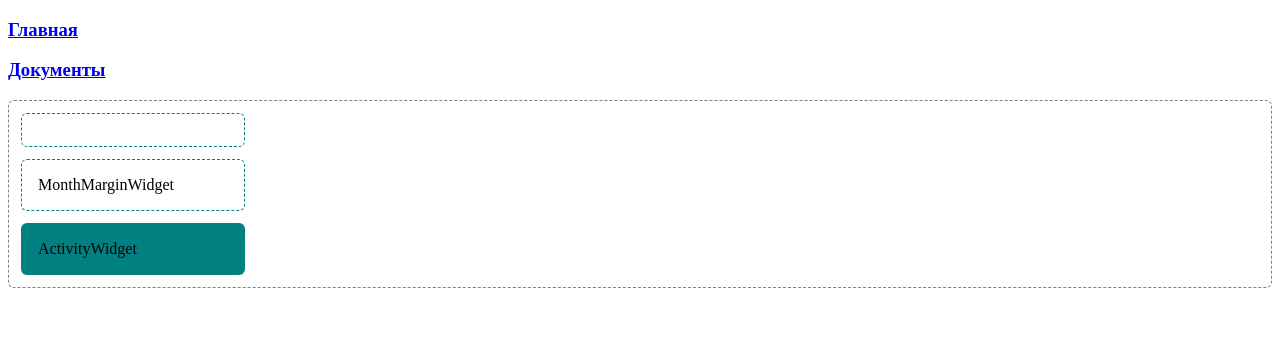
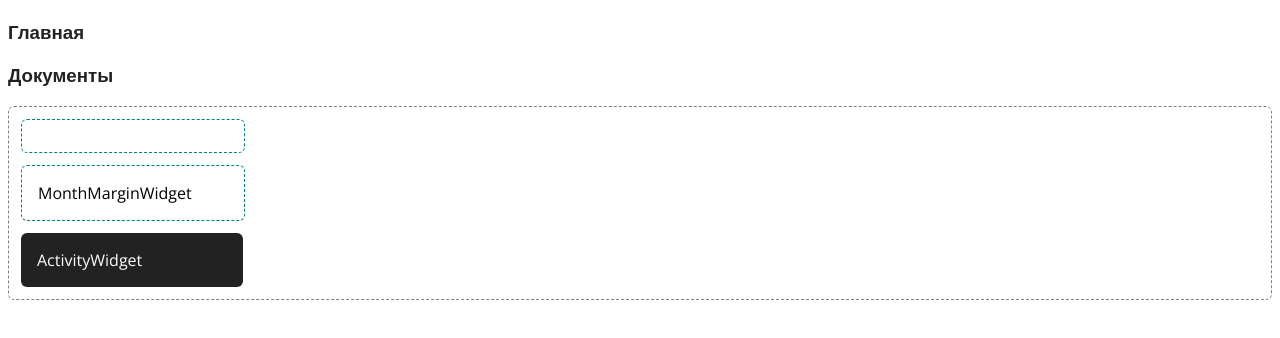
Before and after one commit to romyi/a-channel-front, a React (Vite) app: page / in a window 1280 px wide. Shown: the top 338 px of the page. Built offline with nearby package versions, Linux system fonts and the light colour scheme.

Commit message:
font and structure

```diff
--- a/index.html
+++ b/index.html
@@ -5,6 +5,9 @@
     <link rel="icon" type="image/svg+xml" href="/vite.svg" />
     <meta name="viewport" content="width=device-width, initial-scale=1.0" />
     <title>Vite + React</title>
+    <link rel="preconnect" href="https://fonts.googleapis.com">
+    <link rel="preconnect" href="https://fonts.gstatic.com" crossorigin>
+    <link href="https://fonts.googleapis.com/css2?family=Open+Sans&display=swap" rel="stylesheet">
   </head>
   <body>
     <div id="root"></div>
--- /dev/null
+++ b/src/App.css
@@ -0,0 +1,5 @@
+@import url('https://fonts.googleapis.com/css2?family=Open+Sans&display=swap');
+
+* {
+    font-family: 'Open Sans', sans-serif;
+}
--- a/src/App.jsx
+++ b/src/App.jsx
@@ -5,6 +5,8 @@ import { ReactQueryDevtools } from '@tanstack/react-query-devtools'
 
 import CoreNavigation from './Core/CoreNavigation';
 import CoreRouter from './Core/CoreRouter';
+
+import './App.css'
 
 
 function App() {
--- a/src/Blocks/Announcement/Announcement.jsx
+++ b/src/Blocks/Announcement/Announcement.jsx
@@ -7,7 +7,7 @@ const Announcement = ({interfaces}) => {
   const {data} = usePayoutQuery(enablePayoutImpl);
   if (data) return (
     <DashedCont>
-      your last payout had amount of {data.at(-1).amount}
+      приветик, я закреплен вверху экрана вне зависимости от странички, последний payout был {data.at(-1).amount}
     </DashedCont>
   )
 
--- a/src/Blocks/Docs/Docs.jsx
+++ b/src/Blocks/Docs/Docs.jsx
@@ -2,7 +2,9 @@ import React from 'react'
 
 const Docs = () => {
   return (
-    <div>Docs</div>
+    <div>
+      Docs
+    </div>
   )
 }
 
--- a/src/Blocks/Widgets/ActivityWidget/ActivityWidget.emotion.js
+++ b/src/Blocks/Widgets/ActivityWidget/ActivityWidget.emotion.js
@@ -1,10 +1,10 @@
 import styled from "@emotion/styled";
 
 export const Appearance = styled.section`
-  border: 1px dashed teal;
   padding: 1rem;
   border-radius: 6px;
   margin: 12px;
   max-width: 190px;
-  background-color: teal;
+  background-color: #222222;
+  color: snow;
 `;
--- a/src/Core/CoreNavigation.jsx
+++ b/src/Core/CoreNavigation.jsx
@@ -12,7 +12,7 @@ const CoreNavigation = () => {
         {linkitems.map(item => {
           return (
             <h3  key={item.link}>
-            <Link href={item.link}>
+            <Link style={{color: '#222222', textDecoration: 'none'}} href={item.link}>
               {item.text}
             </Link>
             </h3>
--- a/src/acess-api-app/useBlockListQuery.js
+++ b/src/acess-api-app/useBlockListQuery.js
@@ -20,7 +20,7 @@ const blockListResponse = [
 
 const useBlockListQuery = () => {
   const { isLoading, data } = useQuery(
-    ["get-blocks"],
+    ["view-blocks"],
     () =>
       new Promise((resolve, reject) =>
         setTimeout(() => {
--- a/src/acess-api-app/usePayoutQuery.js
+++ b/src/acess-api-app/usePayoutQuery.js
@@ -7,7 +7,7 @@ const payouts = [
 
 const usePayoutQuery = (enable = false) => {
   const { isLoading, data } = useQuery(
-    ["get-tasks"],
+    ["view-payouts"],
     () =>
       new Promise((resolve, reject) =>
         setTimeout(() => {
```
Also changed, not shown: src/acess-api-app/usePostDocsQuery.js (added).
